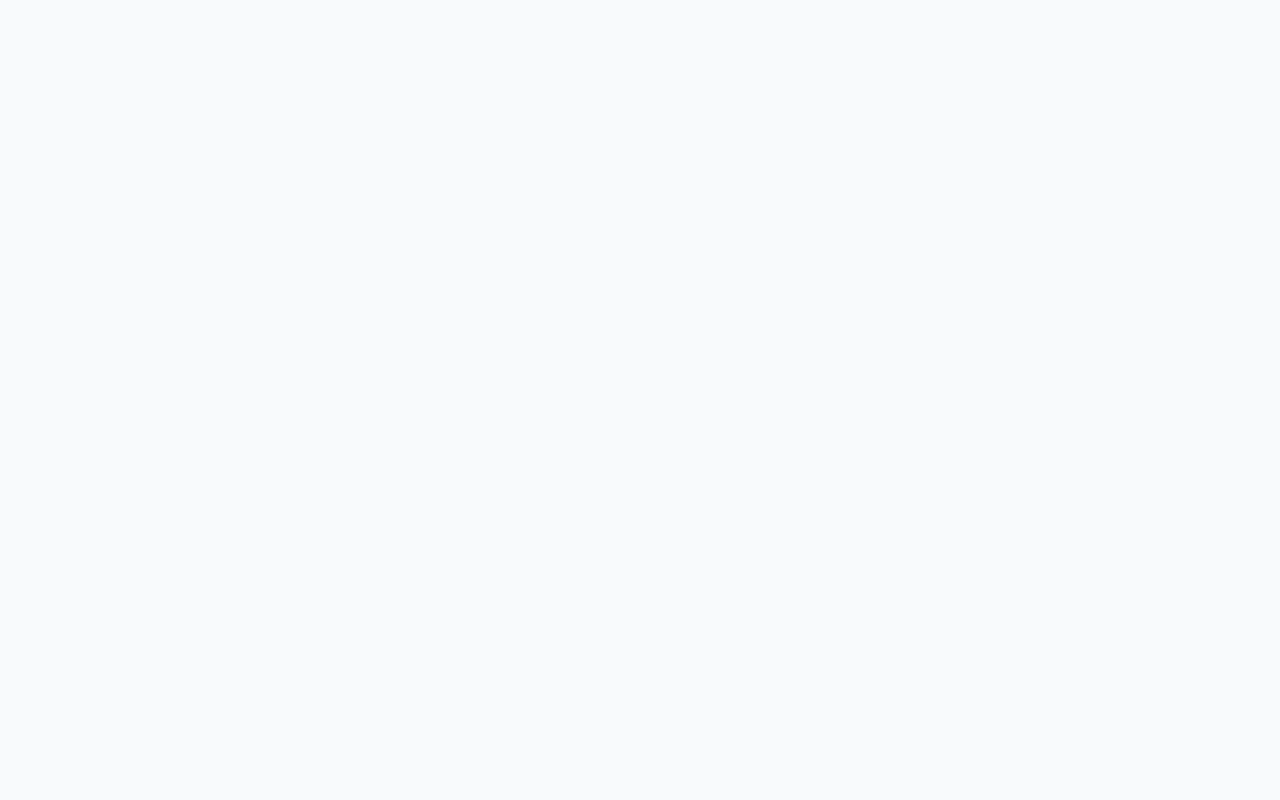
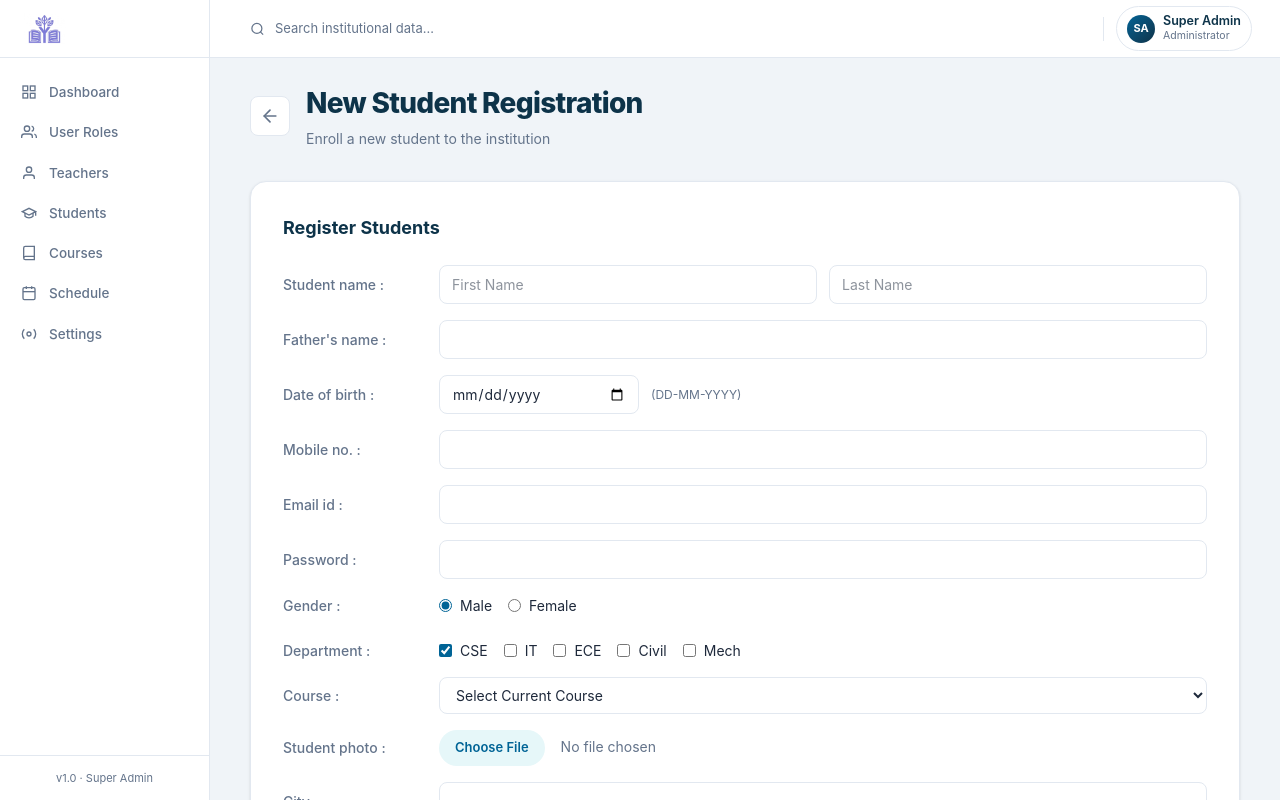
Before and after one commit to Adarsh-shres/Academy-Management-System, a React (Vite) app in the folder client/: page /register-students in a window 1280 px wide. Before the commit this address had no page. Shown: the top 800 px of the page. Built offline with nearby package versions, Linux system fonts and the light colour scheme.

Commit message:
Fix navigation issues

```diff
--- a/client/src/App.tsx
+++ b/client/src/App.tsx
@@ -1,6 +1,20 @@
 import { BrowserRouter as Router, Routes, Route, Navigate } from 'react-router-dom';
 import LoginPage from './pages/LoginPage.tsx';
 import DashboardPage from './pages/DashboardPage.tsx';
+import Dashboard from './components/Dashboard.tsx';
+import StudentsPage from './pages/StudentsPage.tsx';
+import AllStudentsPage from './pages/AllStudentsPage.tsx';
+import StudentDetailsPage from './pages/StudentDetailsPage.tsx';
+import RegisterStudentsPage from './pages/RegisterStudentsPage.tsx';
+
+function UnderConstruction({ title }: { title: string }) {
+  return (
+    <div className="p-[26px_28px_40px]">
+      <h2 className="text-2xl font-bold font-sans text-[#0d3349]">{title} Content</h2>
+      <p className="mt-4 text-[#64748b]">Under Construction</p>
+    </div>
+  );
+}
 
 function App() {
   return (
@@ -9,11 +23,24 @@ function App() {
         {/* 1. The Login Route */}
         <Route path="/login" element={<LoginPage />} />
 
-        {/* 2. Default Route (Redirects "/" to "/login" for now) */}
-        <Route path="/" element={<Navigate to="/login" />} />
+        {/* 2. Default Route (Redirects "/" to "/dashboard") */}
+        <Route path="/" element={<Navigate to="/dashboard" replace />} />
 
-        {/* 3. Future Dashboard Route (Example) */}
-        <Route path="/dashboard" element={<DashboardPage />} />
+        {/* 3. App Layout Route */}
+        <Route element={<DashboardPage />}>
+          <Route path="/dashboard" element={<Dashboard />} />
+          <Route path="/students" element={<StudentsPage />} />
+          <Route path="/all-students" element={<AllStudentsPage />} />
+          <Route path="/students/:id" element={<StudentDetailsPage />} />
+          <Route path="/register-students" element={<RegisterStudentsPage />} />
+
+          {/* Other Sidebar items */}
+          <Route path="/user-roles" element={<UnderConstruction title="User Roles" />} />
+          <Route path="/teachers" element={<UnderConstruction title="Teachers" />} />
+          <Route path="/courses" element={<UnderConstruction title="Courses" />} />
+          <Route path="/schedule" element={<UnderConstruction title="Schedule" />} />
+          <Route path="/settings" element={<UnderConstruction title="Settings" />} />
+        </Route>
       </Routes>
     </Router>
   );
--- a/client/src/layouts/Sidebar.tsx
+++ b/client/src/layouts/Sidebar.tsx
@@ -1,21 +1,21 @@
 
 
-interface SidebarProps {
-  activeNav: string;
-  setActiveNav: (nav: string) => void;
-}
+import { useLocation, useNavigate } from 'react-router-dom';
+
 
 const NAV_ITEMS = [
-  { name: 'Dashboard', icon: <svg width="16" height="16" viewBox="0 0 24 24" fill="none" stroke="currentColor" strokeWidth="2"><rect x="3" y="3" width="7" height="7"/><rect x="14" y="3" width="7" height="7"/><rect x="3" y="14" width="7" height="7"/><rect x="14" y="14" width="7" height="7"/></svg> },
-  { name: 'User Roles', icon: <svg width="16" height="16" viewBox="0 0 24 24" fill="none" stroke="currentColor" strokeWidth="2"><path d="M17 21v-2a4 4 0 0 0-4-4H5a4 4 0 0 0-4 4v2"/><circle cx="9" cy="7" r="4"/><path d="M23 21v-2a4 4 0 0 0-3-3.87"/><path d="M16 3.13a4 4 0 0 1 0 7.75"/></svg> },
-  { name: 'Teachers', icon: <svg width="16" height="16" viewBox="0 0 24 24" fill="none" stroke="currentColor" strokeWidth="2"><path d="M20 21v-2a4 4 0 0 0-4-4H8a4 4 0 0 0-4 4v2"/><circle cx="12" cy="7" r="4"/></svg> },
-  { name: 'Students', icon: <svg width="16" height="16" viewBox="0 0 24 24" fill="none" stroke="currentColor" strokeWidth="2"><path d="M22 10v6M2 10l10-5 10 5-10 5z"/><path d="M6 12v5c3 3 9 3 12 0v-5"/></svg> },
-  { name: 'Courses', icon: <svg width="16" height="16" viewBox="0 0 24 24" fill="none" stroke="currentColor" strokeWidth="2"><path d="M4 19.5A2.5 2.5 0 0 1 6.5 17H20"/><path d="M6.5 2H20v20H6.5A2.5 2.5 0 0 1 4 19.5v-15A2.5 2.5 0 0 1 6.5 2z"/></svg> },
-  { name: 'Schedule', icon: <svg width="16" height="16" viewBox="0 0 24 24" fill="none" stroke="currentColor" strokeWidth="2"><rect x="3" y="4" width="18" height="18" rx="2" ry="2"/><line x1="16" y1="2" x2="16" y2="6"/><line x1="8" y1="2" x2="8" y2="6"/><line x1="3" y1="10" x2="21" y2="10"/></svg> },
-  { name: 'Settings', icon: <svg width="16" height="16" viewBox="0 0 24 24" fill="none" stroke="currentColor" strokeWidth="2"><circle cx="12" cy="12" r="3"/><path d="M19.07 4.93a10 10 0 0 1 0 14.14"/><path d="M4.93 4.93a10 10 0 0 0 0 14.14"/></svg> },
+  { name: 'Dashboard', path: '/dashboard', icon: <svg width="16" height="16" viewBox="0 0 24 24" fill="none" stroke="currentColor" strokeWidth="2"><rect x="3" y="3" width="7" height="7"/><rect x="14" y="3" width="7" height="7"/><rect x="3" y="14" width="7" height="7"/><rect x="14" y="14" width="7" height="7"/></svg> },
+  { name: 'User Roles', path: '/user-roles', icon: <svg width="16" height="16" viewBox="0 0 24 24" fill="none" stroke="currentColor" strokeWidth="2"><path d="M17 21v-2a4 4 0 0 0-4-4H5a4 4 0 0 0-4 4v2"/><circle cx="9" cy="7" r="4"/><path d="M23 21v-2a4 4 0 0 0-3-3.87"/><path d="M16 3.13a4 4 0 0 1 0 7.75"/></svg> },
+  { name: 'Teachers', path: '/teachers', icon: <svg width="16" height="16" viewBox="0 0 24 24" fill="none" stroke="currentColor" strokeWidth="2"><path d="M20 21v-2a4 4 0 0 0-4-4H8a4 4 0 0 0-4 4v2"/><circle cx="12" cy="7" r="4"/></svg> },
+  { name: 'Students', path: '/students', icon: <svg width="16" height="16" viewBox="0 0 24 24" fill="none" stroke="currentColor" strokeWidth="2"><path d="M22 10v6M2 10l10-5 10 5-10 5z"/><path d="M6 12v5c3 3 9 3 12 0v-5"/></svg> },
+  { name: 'Courses', path: '/courses', icon: <svg width="16" height="16" viewBox="0 0 24 24" fill="none" stroke="currentColor" strokeWidth="2"><path d="M4 19.5A2.5 2.5 0 0 1 6.5 17H20"/><path d="M6.5 2H20v20H6.5A2.5 2.5 0 0 1 4 19.5v-15A2.5 2.5 0 0 1 6.5 2z"/></svg> },
+  { name: 'Schedule', path: '/schedule', icon: <svg width="16" height="16" viewBox="0 0 24 24" fill="none" stroke="currentColor" strokeWidth="2"><rect x="3" y="4" width="18" height="18" rx="2" ry="2"/><line x1="16" y1="2" x2="16" y2="6"/><line x1="8" y1="2" x2="8" y2="6"/><line x1="3" y1="10" x2="21" y2="10"/></svg> },
+  { name: 'Settings', path: '/settings', icon: <svg width="16" height="16" viewBox="0 0 24 24" fill="none" stroke="currentColor" strokeWidth="2"><circle cx="12" cy="12" r="3"/><path d="M19.07 4.93a10 10 0 0 1 0 14.14"/><path d="M4.93 4.93a10 10 0 0 0 0 14.14"/></svg> },
 ];
 
-export default function Sidebar({ activeNav, setActiveNav }: SidebarProps) {
+export default function Sidebar() {
+  const navigate = useNavigate();
+  const location = useLocation();
   return (
     <aside className="fixed top-0 left-0 bottom-0 w-[210px] bg-white border-r border-[#e2e8f0] flex flex-col z-[100] transition-all duration-200">
 
@@ -27,11 +27,11 @@ export default function Sidebar({ activeNav, setActiveNav }: SidebarProps) {
       {/* Nav */}
       <nav className="flex-1 py-[14px] overflow-y-auto">
         {NAV_ITEMS.map((item) => {
-          const isActive = activeNav === item.name;
+          const isActive = location.pathname.startsWith(item.path);
           return (
             <button
               key={item.name}
-              onClick={() => setActiveNav(item.name)}
+              onClick={() => navigate(item.path)}
               className={`w-full flex items-center gap-2.5 p-[10px_16px] text-[13.5px] font-medium cursor-pointer border-l-[3px] transition-all duration-200 text-left
                 ${isActive
                   ? 'text-[#006496] bg-[#e6f7f9] border-[#006496] font-semibold'
--- a/client/src/pages/DashboardPage.tsx
+++ b/client/src/pages/DashboardPage.tsx
@@ -1,32 +1,25 @@
-import { useState } from 'react';
+import { Outlet, useLocation } from 'react-router-dom';
 import Sidebar from '../layouts/Sidebar';
 import Topbar from '../layouts/Topbar';
-import Dashboard from '../components/Dashboard';
 import TodoList from '../components/TodoList';
 
 export default function DashboardPage() {
-  const [activeNav, setActiveNav] = useState('Dashboard');
+  const location = useLocation();
+  const isDashboard = location.pathname === '/dashboard';
 
   return (
     <div className="flex w-full min-h-screen text-[#1e293b] bg-[#f0f4f8] font-sans antialiased">
-      <Sidebar activeNav={activeNav} setActiveNav={setActiveNav} />
+      <Sidebar />
 
       <main className="flex-1 ml-[210px] flex flex-col min-h-screen">
         <Topbar />
 
         <div className="flex flex-1 w-full">
           <div className="w-full px-6 md:px-10 lg:px-[40px] flex-1 flex flex-col pt-6">
-            {activeNav === 'Dashboard' ? (
-              <Dashboard />
-            ) : (
-              <div className="p-[26px_28px_40px]">
-                <h2 className="text-2xl font-bold font-sans text-[#0d3349]">{activeNav} Content</h2>
-                <p className="mt-4 text-[#64748b]">Under Construction</p>
-              </div>
-            )}
+            <Outlet />
           </div>
 
-          <TodoList />
+          {isDashboard && <TodoList />}
         </div>
       </main>
     </div>
--- /dev/null
+++ b/client/src/pages/RegisterStudentsPage.tsx
@@ -0,0 +1,25 @@
+import { useNavigate } from 'react-router-dom';
+import RegisterStudentForm from '../components/RegisterStudentForm';
+
+export default function RegisterStudentsPage() {
+  const navigate = useNavigate();
+
+  return (
+    <div className="flex flex-col gap-6 md:gap-8 pb-10">
+      <div className="flex items-center gap-4">
+        <button
+          onClick={() => navigate(-1)}
+          className="w-10 h-10 flex items-center justify-center bg-white border border-[#e2e8f0] rounded-lg hover:bg-[#f8fafc] transition-colors text-[#64748b]"
+        >
+          <svg width="20" height="20" viewBox="0 0 24 24" fill="none" stroke="currentColor" strokeWidth="2" strokeLinecap="round" strokeLinejoin="round"><line x1="19" y1="12" x2="5" y2="12"/><polyline points="12 19 5 12 12 5"/></svg>
+        </button>
+        <div>
+          <h1 className="text-[28px] font-extrabold text-[#0d3349] tracking-tight">New Student Registration</h1>
+          <p className="text-[14px] text-[#64748b] mt-1">Enroll a new student to the institution</p>
+        </div>
+      </div>
+
+      <RegisterStudentForm />
+    </div>
+  );
+}
```
Also changed, not shown: 1 other file (tests, documents, lock files or other folders).
